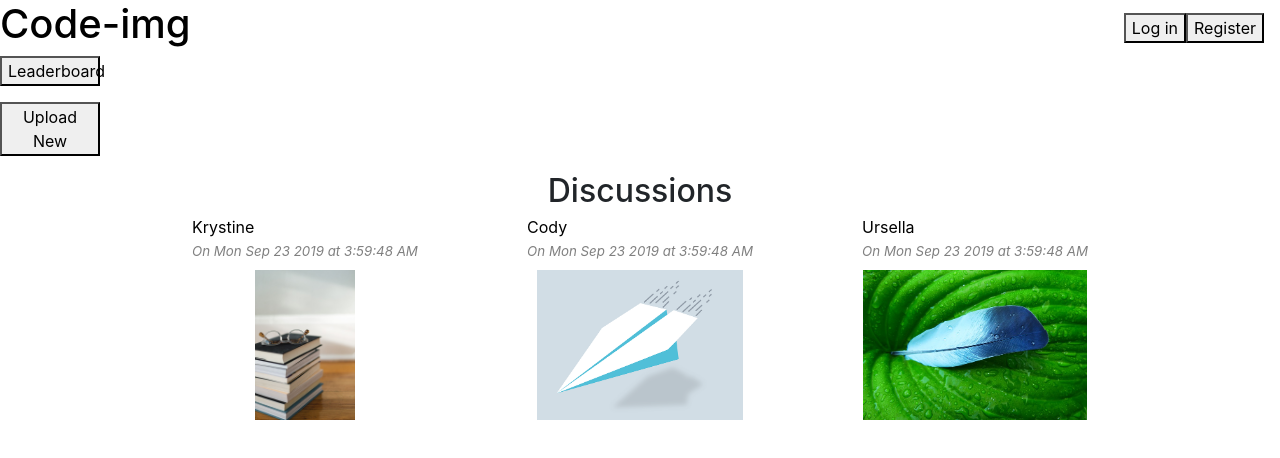
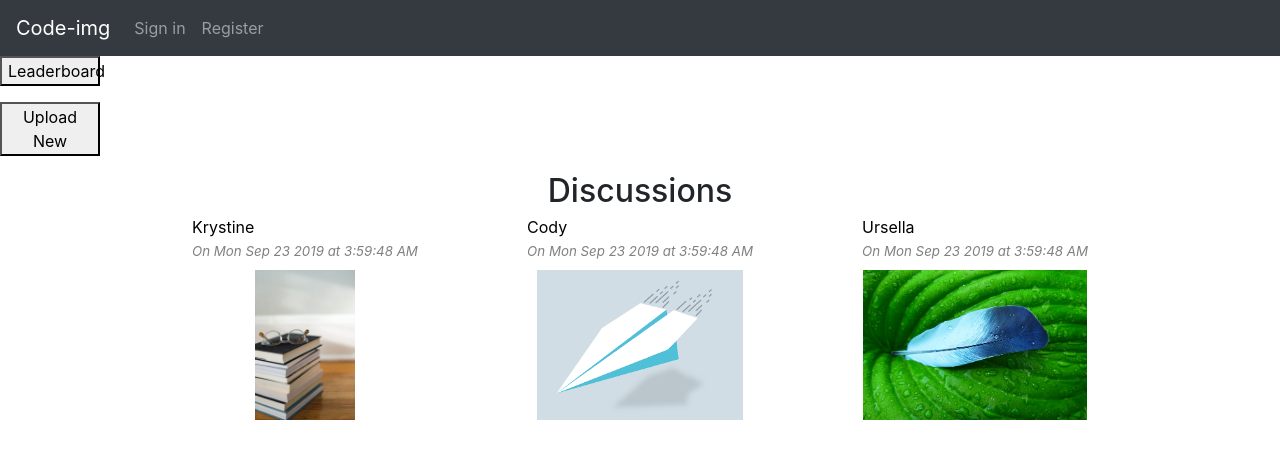
Before and after one commit to mlbiche/code-img, a React (Create React App) app: page / in a window 1280 px wide. Shown: the top 458 px of the page. Built offline with nearby package versions, Linux system fonts and the light colour scheme.

Commit message:
implement the  bootstrap for navabar component

```diff
--- a/src/CommonNavbar/CommonNavbar.js
+++ b/src/CommonNavbar/CommonNavbar.js
@@ -1,25 +1,36 @@
 import React from 'react';
-import { Link } from 'react-router-dom';
+// import { Link } from 'react-router-dom';
 
-import './CommonNavbar.css'
+// import './CommonNavbar.css'
+import { Navbar, Nav } from 'react-bootstrap';
 
 /**
  * CommonNavbar component
  */
 function CommonNavbar() {
   return (
-    <div id="common-navbar-container">
-      <Link to='/' id="brand-name-link">
-        <div id="brand-name-container">
-          <h1>Code-img</h1>
-        </div>
-      </Link>
-      <div id="authentification-container">
-        <a href="/login"><button>Log in</button></a>
-        <a href="/registration"><button>Register</button></a>
-      </div>
-    </div>
-  );
-}
+    // <div id="common-Navbar-container">
+    //   <Link to='/' id="brand-name-link">
+    //     <div id="brand-name-container">
+    //       <h1>Code-img</h1>
+    //     </div>
+    //   </Link>
+    //   <div id="authentification-container">
+    //     <a href="/login"><button>Log in</button></a>
+    //     <a href="/registration"><button>Register</button></a>
+    //   </div>
+    // </div>
+    <Navbar className="bg-dark justify-content-between" bg="dark" variant="dark">
+      <Navbar.Brand href="/">Code-img</Navbar.Brand>
+      <Navbar.Toggle aria-controls="responsive-Navbar-nav" />
+      <Navbar.Collapse id="responsive-Navbar-nav">
+        <Nav className="mr-auto">
+          <Nav.Link href="/login">Sign in</Nav.Link>
+          <Nav.Link href="/registration">Register</Nav.Link>
+        </Nav>
+        </Navbar.Collapse>
+    </Navbar>
+      );
+    }
 
 export default CommonNavbar;
```
